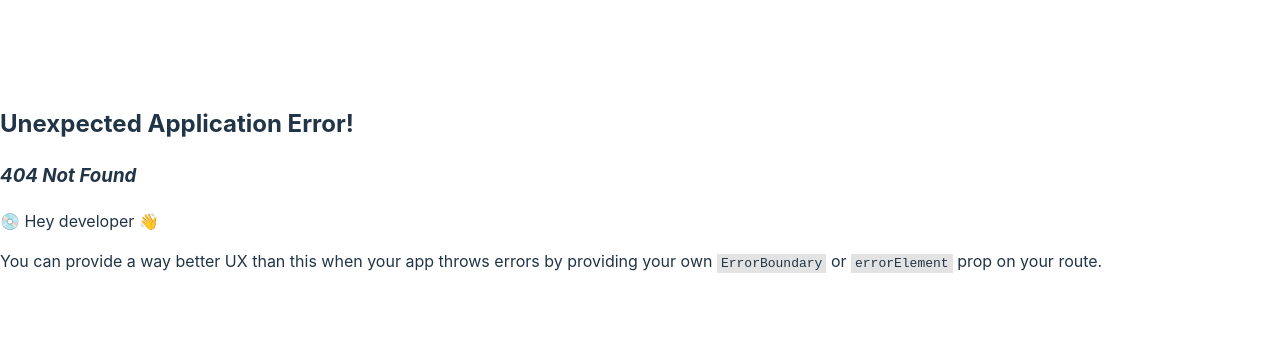
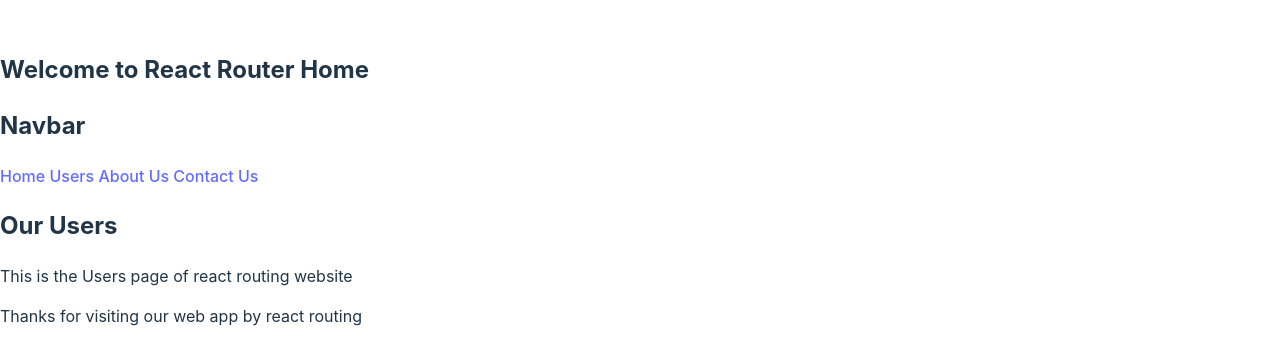
Before and after one commit to AskatAsh/React-JS-Practice, a React (Vite) app in the folder fourth-react/: page /users in a window 1280 px wide. Before the commit this address had no page. Shown: the part 212-576 px from the top of the page. Built offline with nearby package versions, Linux system fonts and the light colour scheme.

Commit message:
created users component and added in react router

```diff
--- a/fourth-react/src/Components/Header/Header.jsx
+++ b/fourth-react/src/Components/Header/Header.jsx
@@ -5,6 +5,7 @@ const Header = () => {
         <div>
             <h2>Navbar</h2>
             <Link to="/">Home </Link>
+            <Link to="/users">Users </Link>
             <Link to="/about">About Us </Link>
             <Link to="/contact">Contact Us</Link>
         </div>
--- /dev/null
+++ b/fourth-react/src/Components/Users/Users.jsx
@@ -0,0 +1,10 @@
+const Users = () => {
+    return (
+        <div>
+            <h2>Our Users</h2>
+            <p>This is the Users page of react routing website</p>
+        </div>
+    );
+};
+
+export default Users;
--- a/fourth-react/src/main.jsx
+++ b/fourth-react/src/main.jsx
@@ -10,6 +10,7 @@ import Home from './Components/Home/Home.jsx';
 import Header from './Components/Header/Header.jsx';
 import About from './Components/About/About.jsx';
 import Contact from './Components/Contact/Contact.jsx';
+import Users from './Components/Users/Users.jsx';
 
 const router = createBrowserRouter([
   {
@@ -23,6 +24,10 @@ const router = createBrowserRouter([
       {
         path: '/contact',
         element: <Contact></Contact>
+      },
+      {
+        path: '/users',
+        element: <Users></Users>
       }
     ]
   }
```
